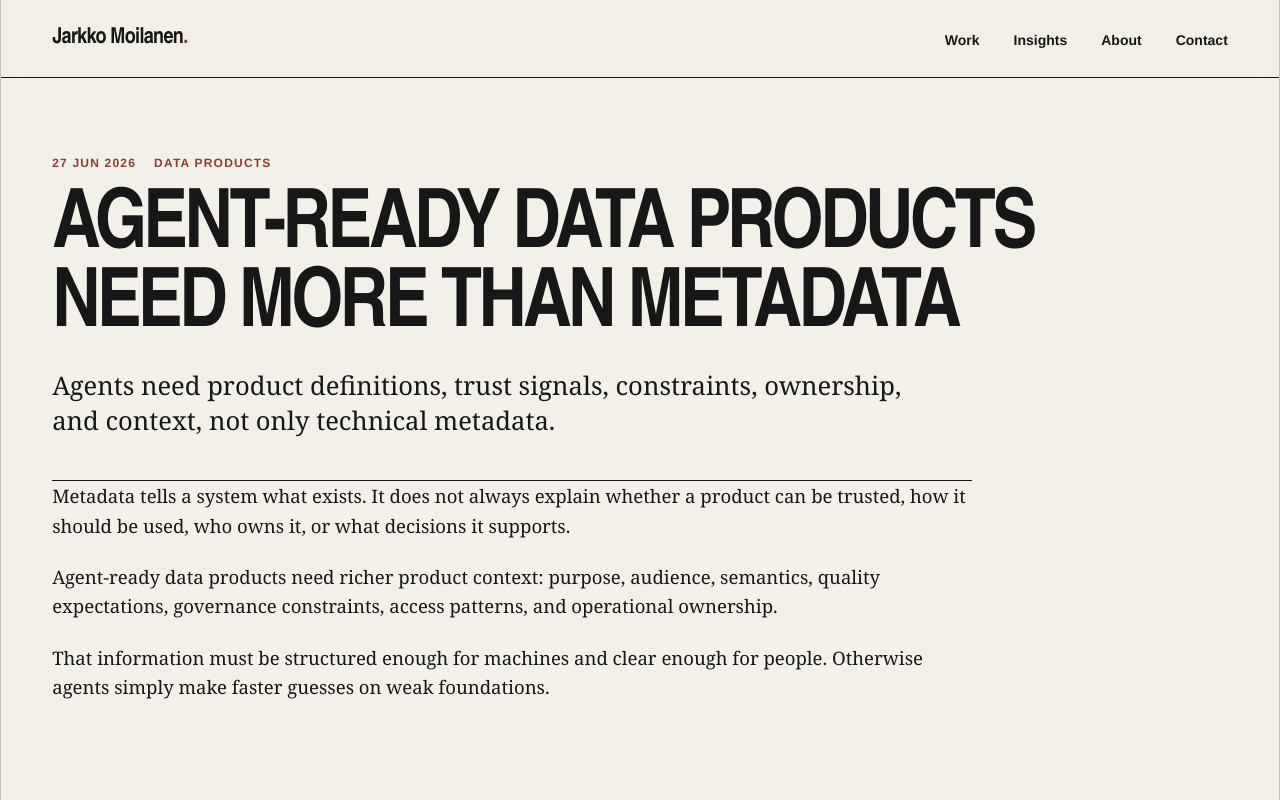
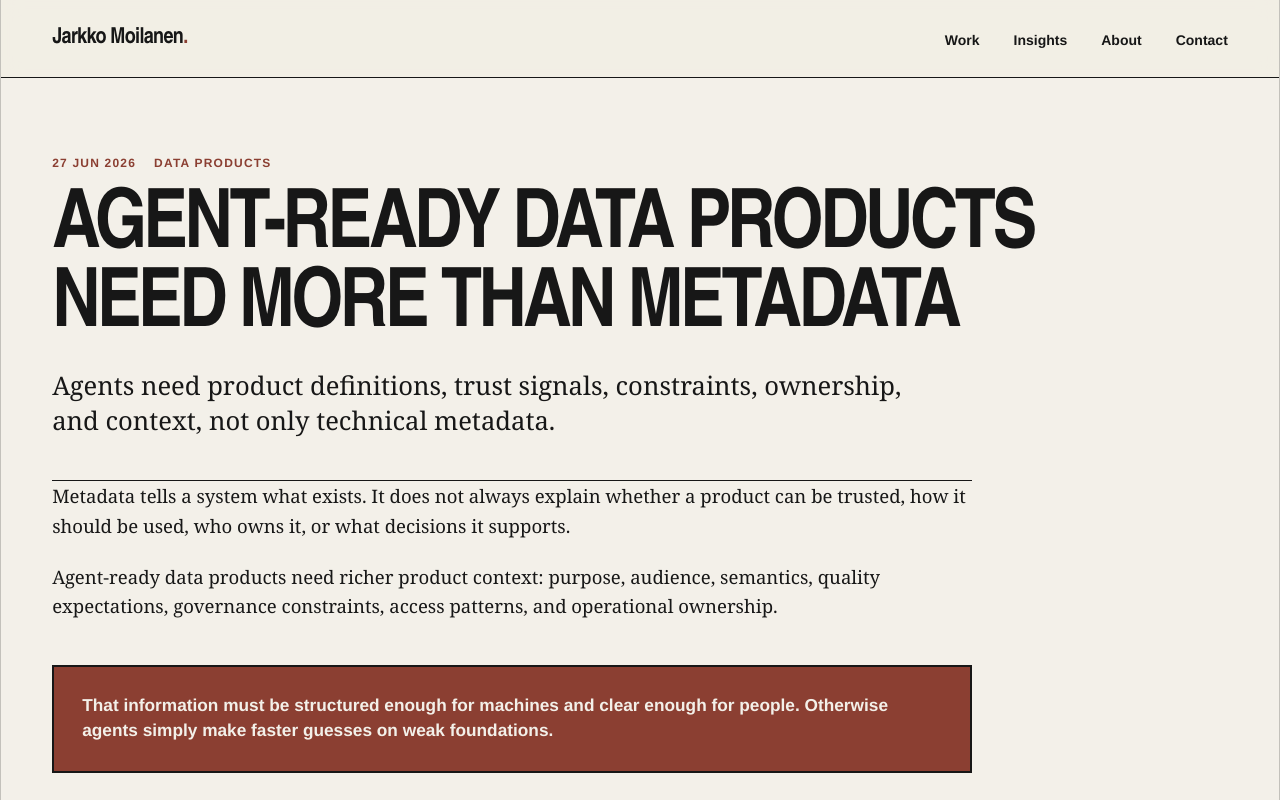
Before and after one commit to kyyberi/jarkko, a Next.js app: page /insights/articles/agent-ready-data-products-need-more-than-metadata in a window 1280 px wide. Shown: the top 800 px of the page. Built offline with nearby package versions, Linux system fonts and the light colour scheme.

Commit message:
Highlight article closing CTAs

```diff
--- a/app/globals.css
+++ b/app/globals.css
@@ -614,6 +614,18 @@ h1 {
   line-height: 1.58;
 }
 
+.article-body .article-cta {
+  margin: 44px 0 0;
+  padding: 26px 28px 28px;
+  border: 2px solid var(--ink);
+  background: var(--accent);
+  color: var(--paper);
+  font-family: var(--body);
+  font-size: clamp(17px, 1.35vw, 20px);
+  font-weight: 700;
+  line-height: 1.45;
+}
+
 .article-body h2,
 .article-body h3 {
   margin: 56px 0 0;
--- a/app/insights/articles/[slug]/page.tsx
+++ b/app/insights/articles/[slug]/page.tsx
@@ -64,6 +64,11 @@ export default async function ArticleDetail({ params }: PageProps) {
   const related = getArticles().filter(
     (candidate) => candidate.slug !== article.slug,
   );
+  const ctaBlockIndex = article.body.reduce(
+    (lastParagraphIndex, block, index) =>
+      block.type === "paragraph" ? index : lastParagraphIndex,
+    -1,
+  );
 
   return (
     <PageShell>
@@ -75,7 +80,7 @@ export default async function ArticleDetail({ params }: PageProps) {
         <h1>{article.title}</h1>
         <p className="article-summary">{article.summary}</p>
         <div className="article-body">
-          {article.body.map((block) => (
+          {article.body.map((block, index) => (
             block.type === "image" ? (
               <figure className="article-figure" key={block.src}>
                 <img src={block.src} alt={block.alt} />
@@ -88,7 +93,12 @@ export default async function ArticleDetail({ params }: PageProps) {
                 <h3 key={block.text}>{block.text}</h3>
               )
             ) : (
-              <p key={block.text}>{block.text}</p>
+              <p
+                className={index === ctaBlockIndex ? "article-cta" : undefined}
+                key={block.text}
+              >
+                {block.text}
+              </p>
             )
           ))}
         </div>
--- a/content/articles/golden-data-product-portfolio.md
+++ b/content/articles/golden-data-product-portfolio.md
@@ -108,4 +108,4 @@ A Golden Data Product Portfolio gives organizations a better way to move from sc
 
 The individual portfolios explain what each initiative wants. The Golden Portfolio explains when those initiatives should move forward together. It helps leaders see the larger business capability, the shared data products behind it, and the evidence needed to make a sound decision.
 
-If your organization has many data and AI initiatives competing for attention, the first problem may not be delivery. It may be seeing which ideas belong together. Contact Jarkko if you need help turning scattered initiatives, portfolios, or data product proposals into a clearer strategic case for action.
+If your organization has many data and AI initiatives competing for attention, the first problem may not be delivery. It may be seeing which ideas belong together. Get in touch if you need help turning scattered initiatives, portfolios, or data product proposals into a clearer strategic case for action.
```
Also changed, not shown: 1 other file (tests, documents, lock files or other folders).
